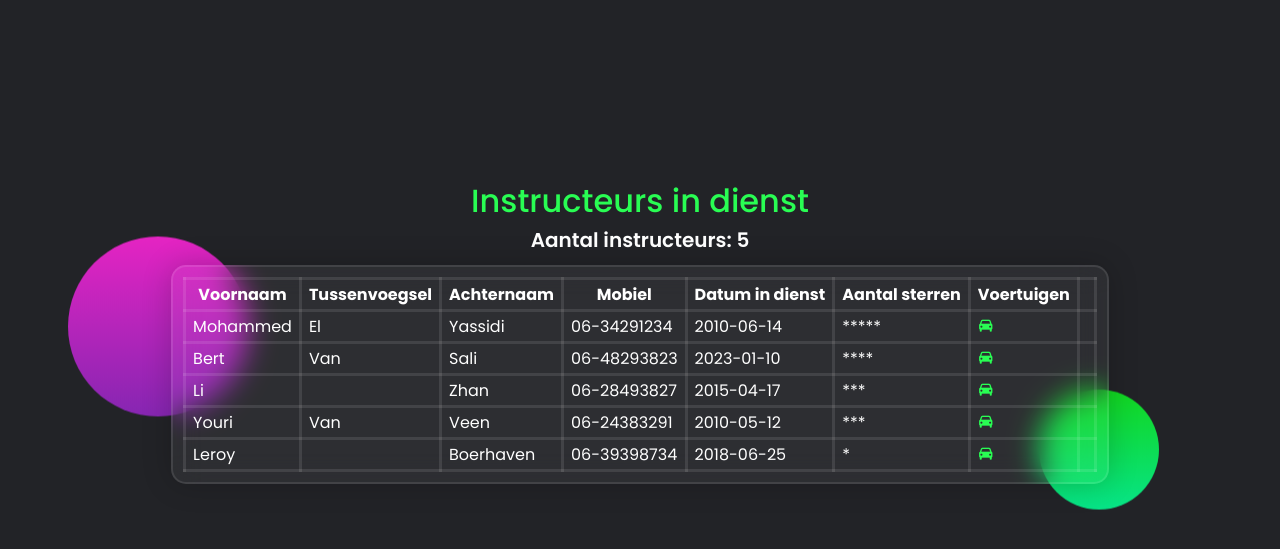
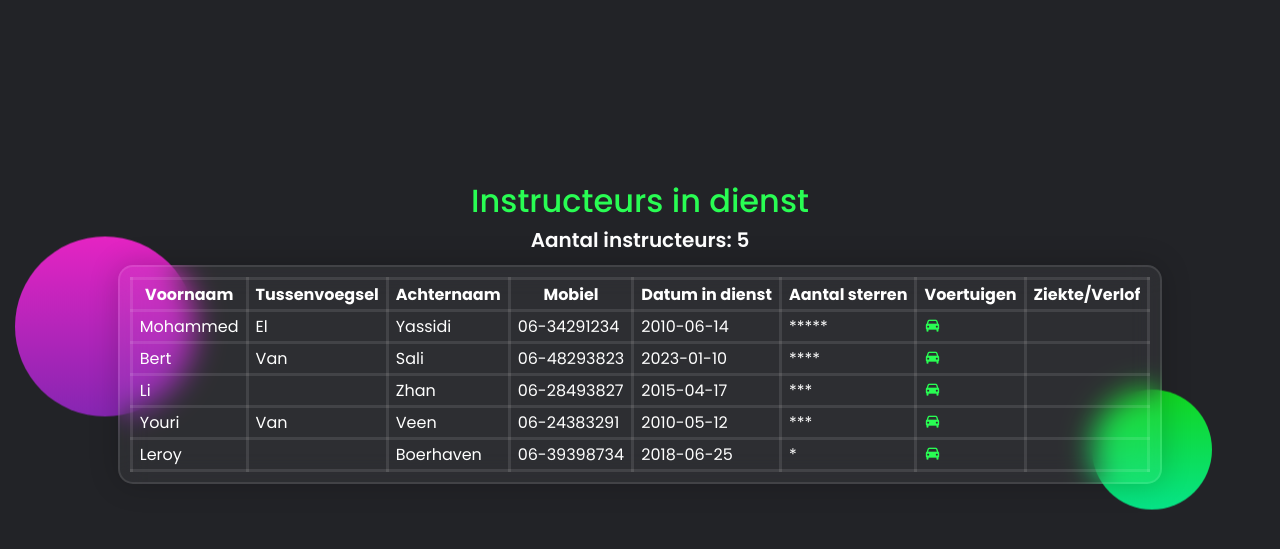
Before and after one commit to Tjardo18/BE-opdracht1-P2-332688, a PHP site: page /instructeur in a window 1280 px wide. Shown: the part 70-619 px from the top of the page. Run offline with PHP 8.4, Linux system fonts and the light colour scheme; data comes from the database, SQL or seed files in the repository.

Commit message:
Views update

```diff
--- a/app/views/instructeur/instructeur.php
+++ b/app/views/instructeur/instructeur.php
@@ -53,6 +53,7 @@
                         <th>Datum in dienst</th>
                         <th>Aantal sterren</th>
                         <th>Voertuigen</th>
+                        <th>Ziekte/Verlof</th>
                     </thead>
                     <tbody>
                         <?= $data['rows']; ?>
```
